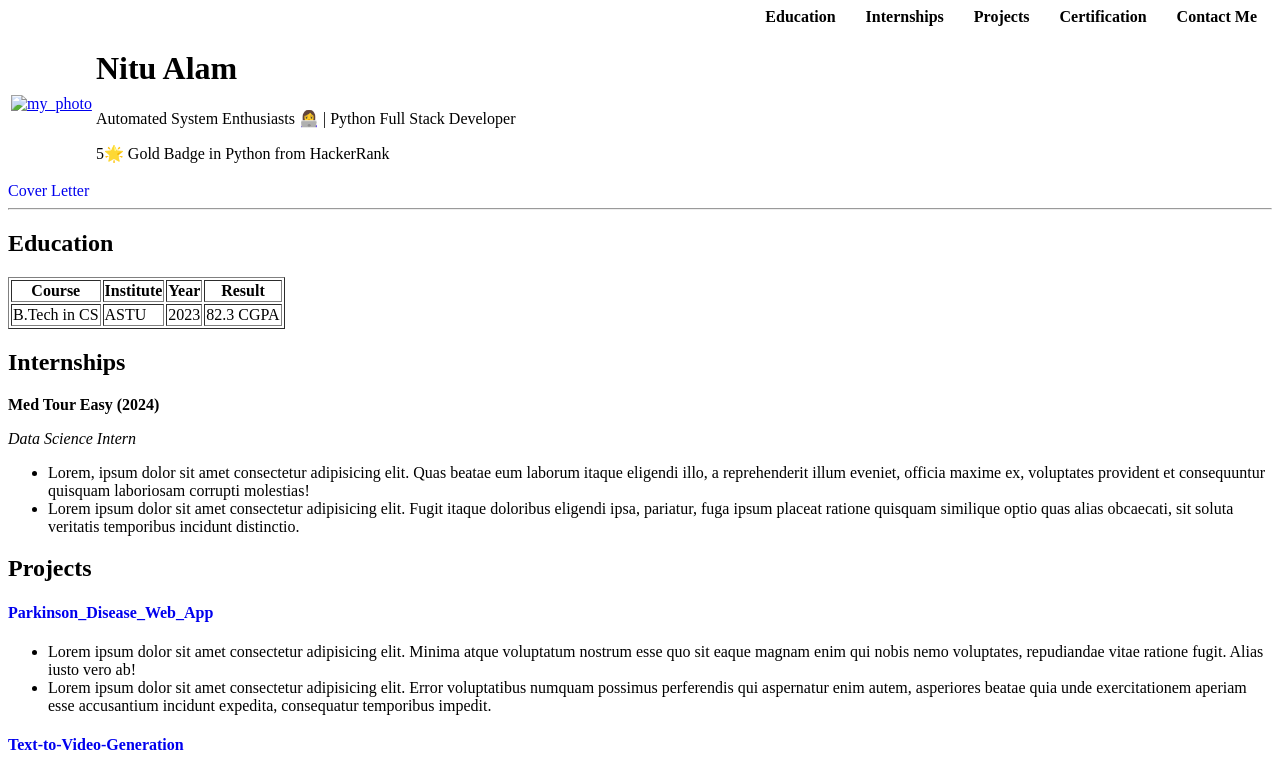
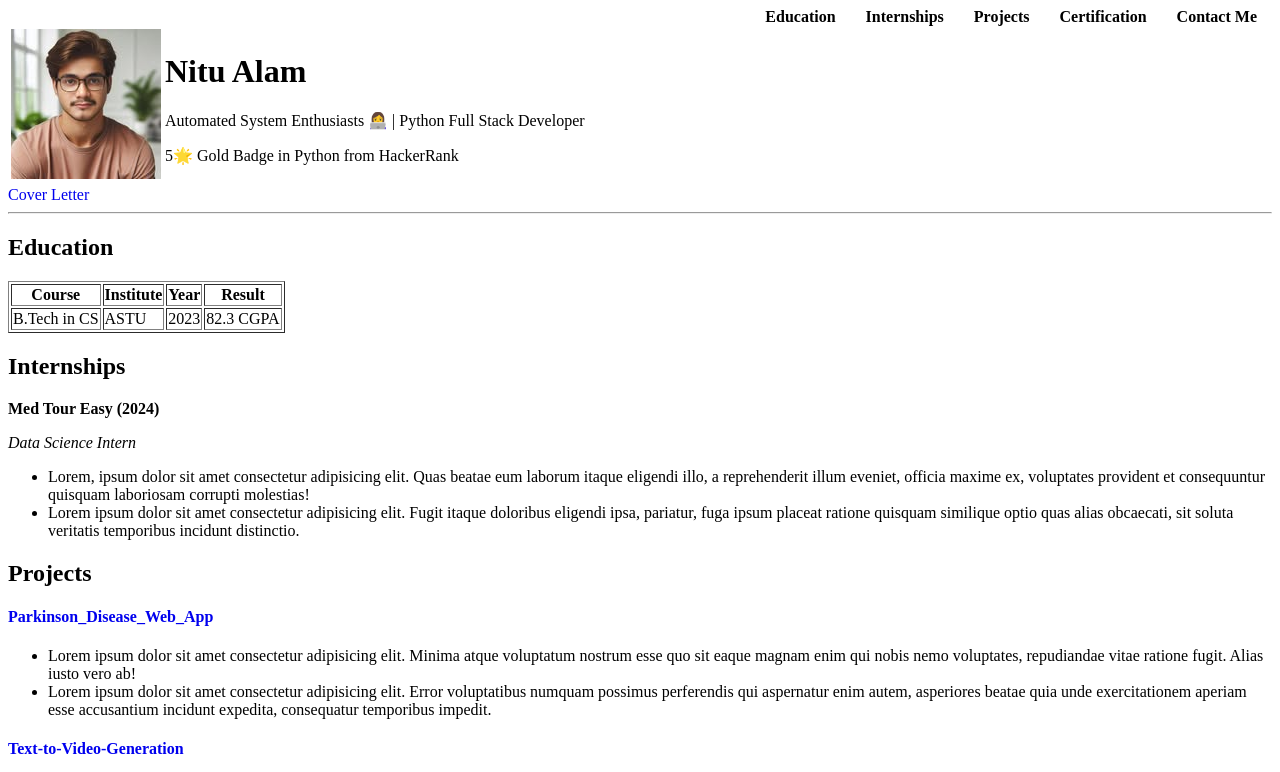
Before and after one commit to MrsRoshni/Resume, a plain HTML site: page index.html in a window 1280 px wide. Shown: the top 772 px of the page. Drawn offline with Linux system fonts and the light colour scheme.

Commit message:
Update index.html

```diff
--- a/index.html
+++ b/index.html
@@ -32,7 +32,7 @@
             <tr>
                 <td>
                     <a target="_blank" href="https://www.instagram.com/lifestyle_entertrainer/"><img
-                            src="./Images/profile_pic.jpg" alt="my_photo"></a>
+                            src="profile_pic.jpg" alt="my_photo"></a>
                 </td>
                 <td>
                     <h1>Nitu Alam</h1>
```
